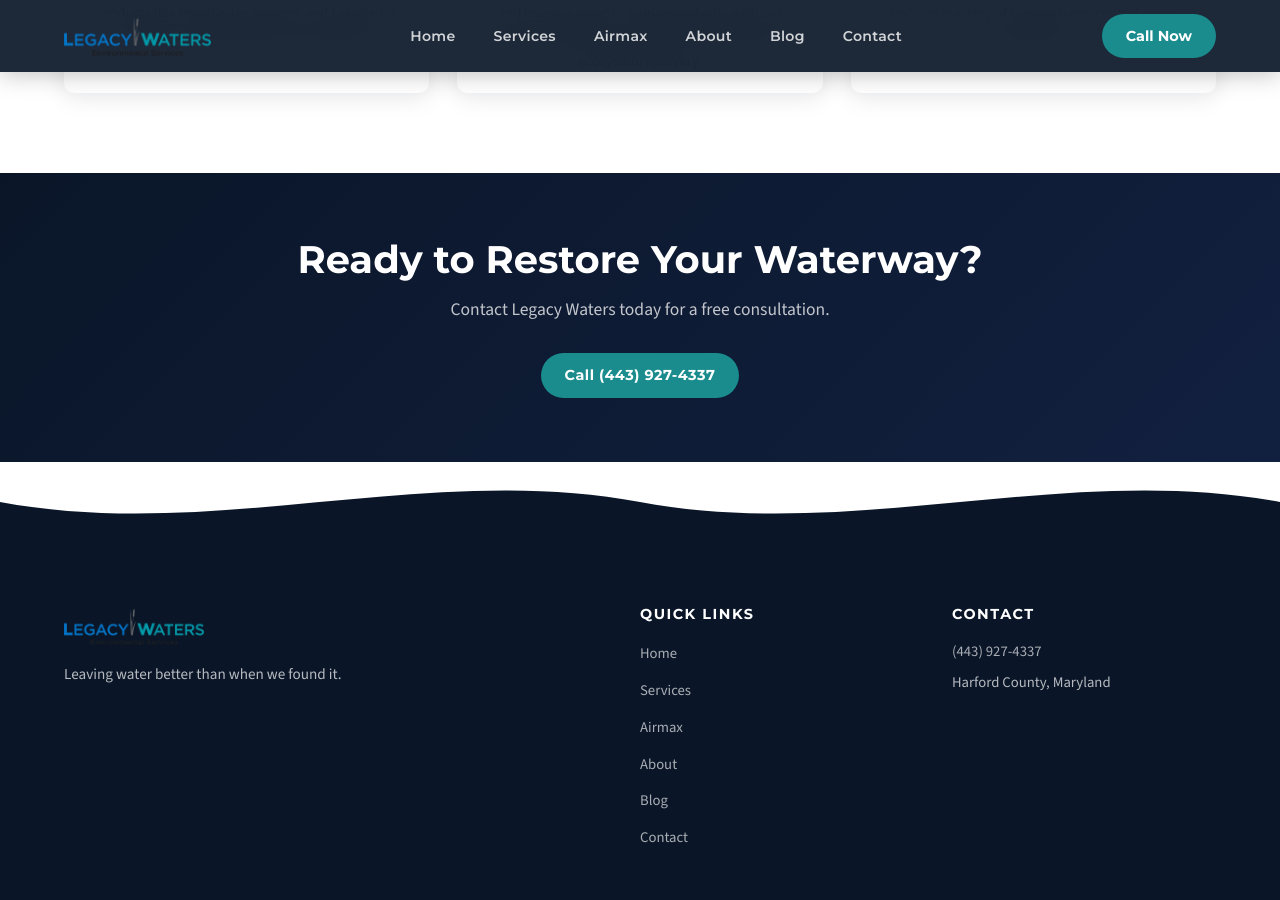
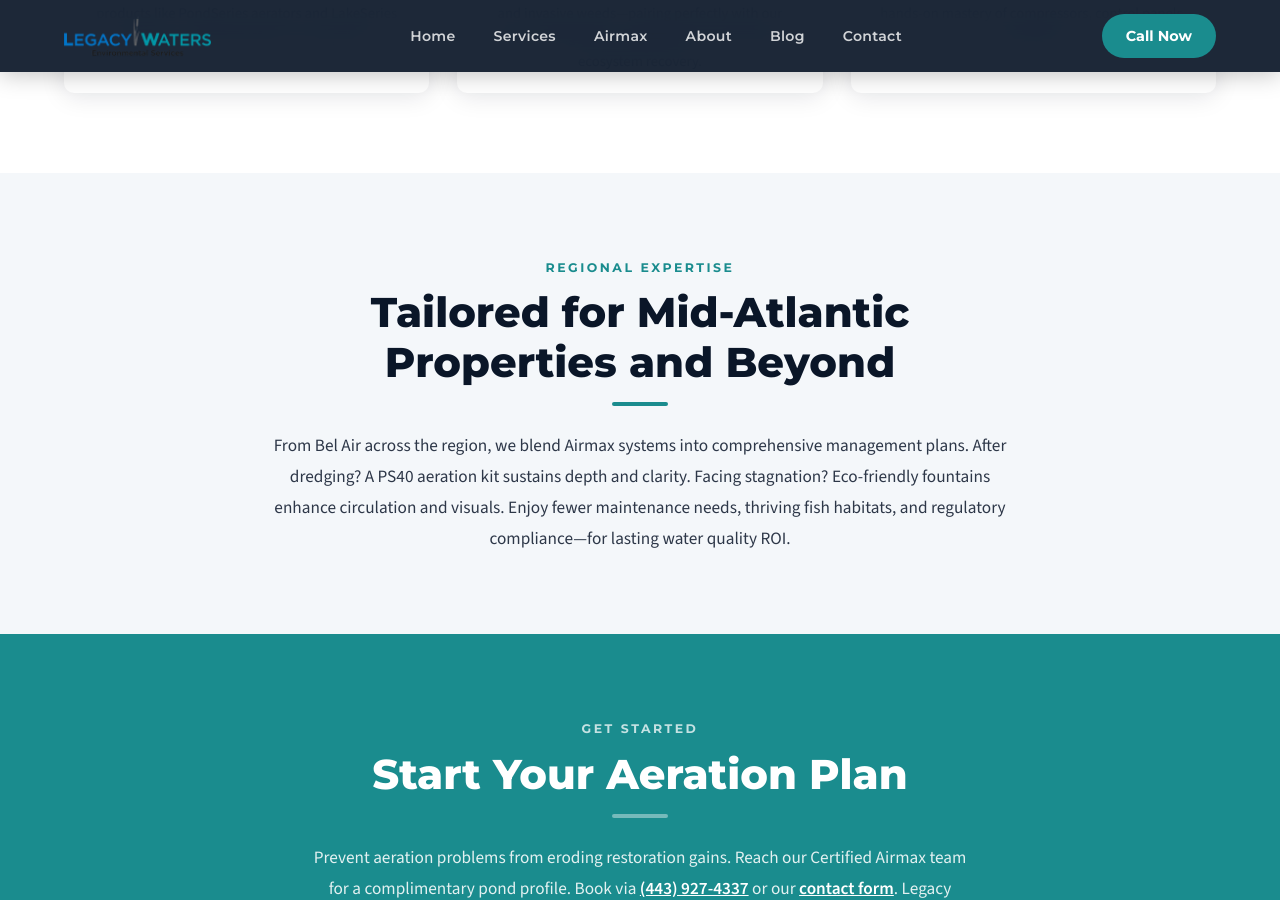
Before and after one commit to JimmyFlame77/Legacy-Waters, a Jekyll site: the page built from airmax.html, in a window 1280 px wide and 900 px high, scrolled down 1133 px. Built offline with Jekyll 4.4.1, drawn with Linux system fonts in a browser that asks for light colours; some of the changed text lies outside the part shown.

Commit message:
Update airmax.html

```diff
--- a/airmax.html
+++ b/airmax.html
@@ -99,6 +99,27 @@ extra_head: |
   </div>
 </section>
 
+<!-- Mid-Atlantic Properties Section -->
+<section class="section-alt fade-in" style="padding: 80px 0;">
+  <div class="container" style="max-width: 800px; text-align: center;">
+    <span class="section-label">Regional Expertise</span>
+    <h2 class="section-heading">Tailored for Mid-Atlantic Properties and Beyond</h2>
+    <div class="accent-bar accent-bar-center"></div>
+    <p style="font-size: 1.08rem; color: var(--text); line-height: 1.8;">From Bel Air across the region, we blend Airmax systems into comprehensive management plans. After dredging? A PS40 aeration kit sustains depth and clarity. Facing stagnation? Eco-friendly fountains enhance circulation and visuals. Enjoy fewer maintenance needs, thriving fish habitats, and regulatory compliance—for lasting water quality ROI.</p>
+  </div>
+</section>
+
+<!-- Start Your Aeration Plan Section -->
+<section class="fade-in" style="padding: 80px 0; background: var(--teal); text-align: center;">
+  <div class="container" style="max-width: 720px;">
+    <span class="section-label" style="color: rgba(255,255,255,0.75);">Get Started</span>
+    <h2 class="section-heading" style="color: var(--white);">Start Your Aeration Plan</h2>
+    <div class="accent-bar accent-bar-center" style="background: rgba(255,255,255,0.4);"></div>
+    <p style="font-size: 1.08rem; color: rgba(255,255,255,0.88); line-height: 1.8; margin-bottom: 32px;">Prevent aeration problems from eroding restoration gains. Reach our Certified Airmax team for a complimentary pond profile. Book via <a href="{{ site.data.site.phone_link }}" style="color: var(--white); font-weight: 700; text-decoration: underline;">{{ site.data.site.phone }}</a> or our <a href="{{ '/contact/' | relative_url }}" style="color: var(--white); font-weight: 700; text-decoration: underline;">contact form</a>. Legacy Waters merges dredging excellence with advanced aeration for unmatched, enduring outcomes.</p>
+    <a href="{{ site.data.site.phone_link }}" class="btn-primary btn-call" style="background: var(--white); color: var(--teal);">Call {{ site.data.site.phone }}</a>
+  </div>
+</section>
+
 <!-- CTA Band -->
 <section class="cta-band">
   <div class="container cta-band-inner">
```
